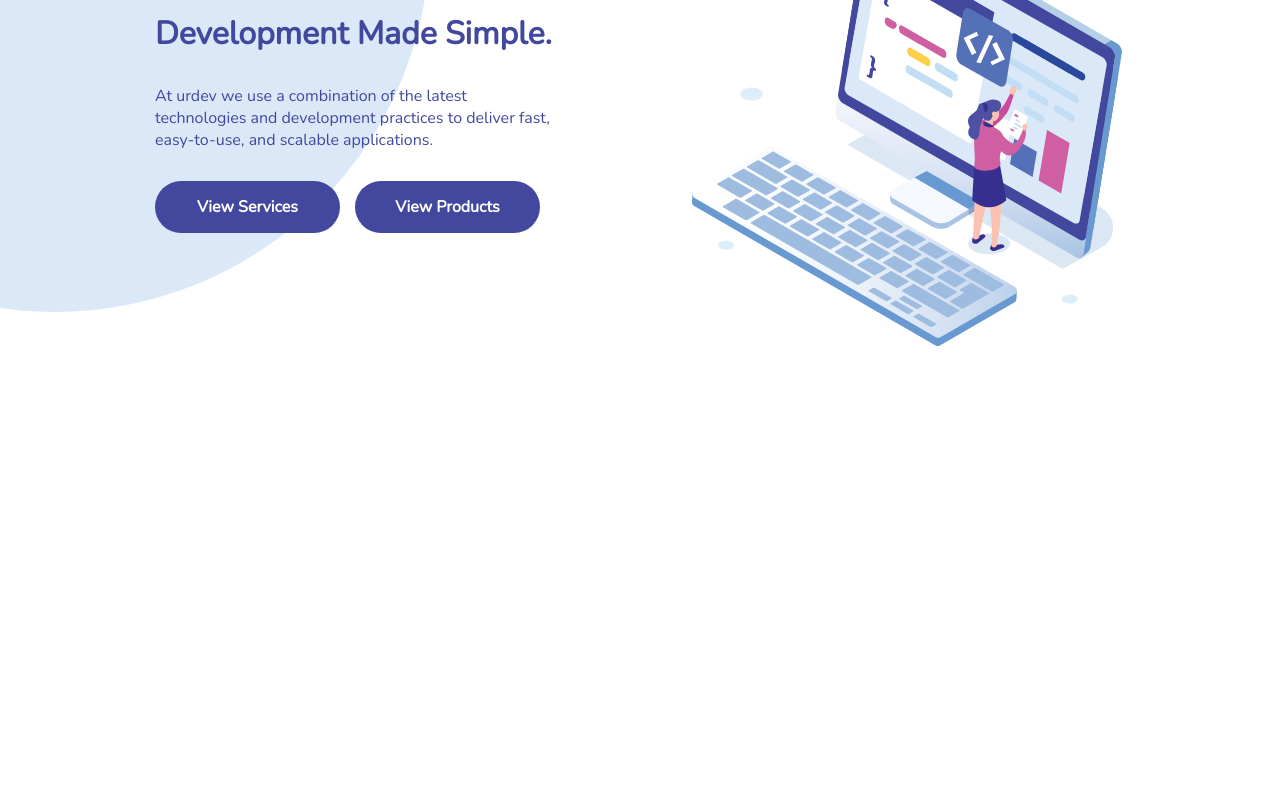
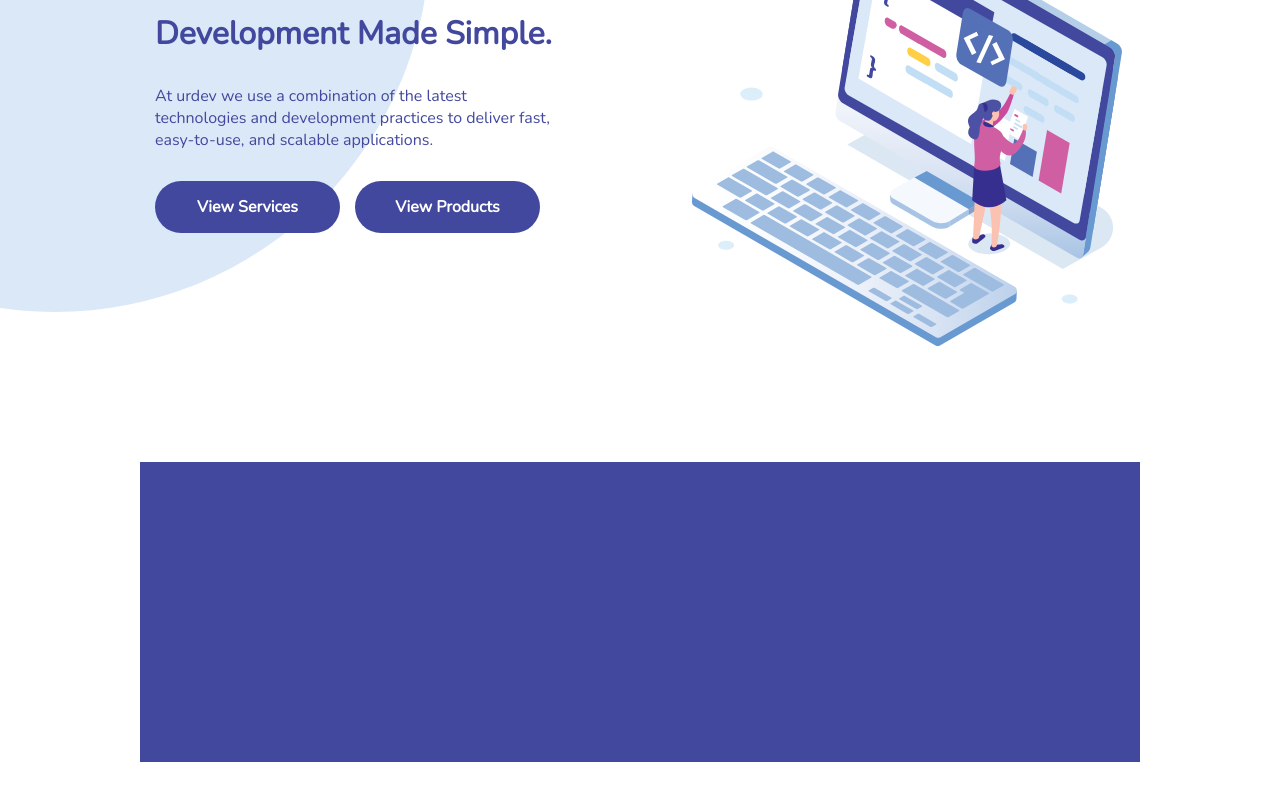
Before and after one commit to urdev-xyz/urdev-redesign, a React (Create React App) app: page / in a window 1280 px wide. Shown: the part 238-1038 px from the top of the page. Built offline with nearby package versions, Linux system fonts and the light colour scheme.

Commit message:
added subscriber section

```diff
--- a/src/App.js
+++ b/src/App.js
@@ -2,6 +2,7 @@ import React, { Component } from 'react';
 import Navbar from './components/Navbar/Navbar'
 import Header from './components/Header/Header'
 import './App.css';
+import './misc.css'
 
 class App extends Component {
   render() {
@@ -12,6 +13,9 @@ class App extends Component {
         <div className='small-circle-bg'></div>
         <div className="Content">
           <Header/>
+          <div className="join-newsletter">
+
+          </div>
         </div>
       </div>
     );
--- /dev/null
+++ b/src/misc.css
@@ -0,0 +1,7 @@
+.join-newsletter {
+    height: 300px;
+    width: 100%;
+    margin-top: 90px;
+
+    background: var(--purple);
+}
```
